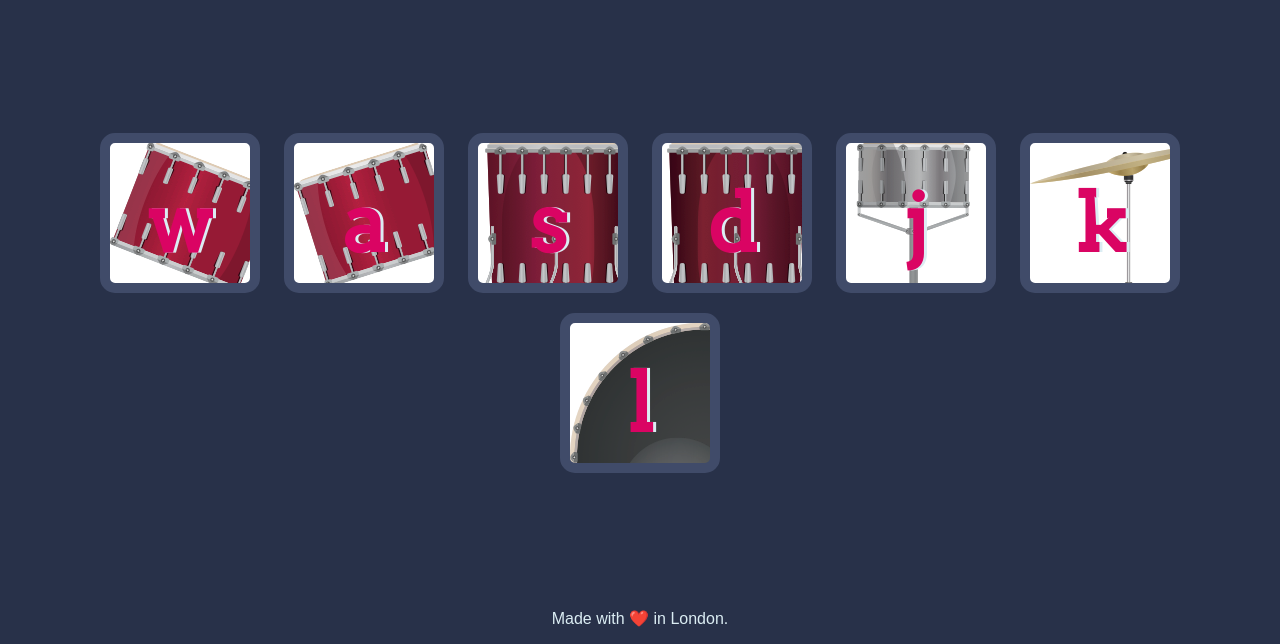
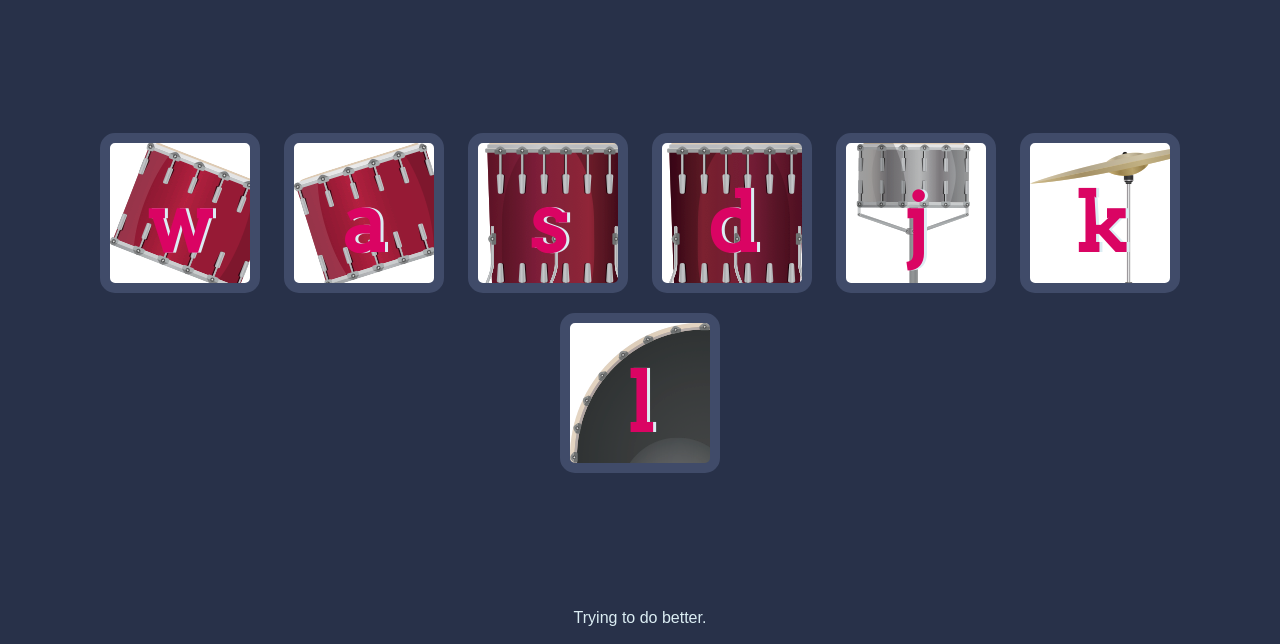
Before and after one commit to SajidIbneAlam03/Drum-Kit-Again, a plain HTML site: page index.html in a window 1280 px wide. Shown: the part 156-800 px from the top of the page. Drawn offline with Linux system fonts and the light colour scheme.

Commit message:
Add files via upload

```diff
--- a/index.html
+++ b/index.html
@@ -23,7 +23,7 @@
 
 
   <footer>
-    Made with ❤️ in London.
+    Trying to do better.
   </footer>
   <script src="index.js"></script>
 </body>
```
